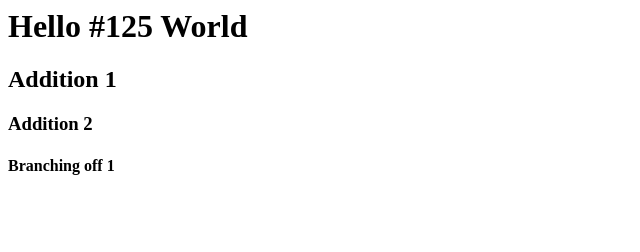
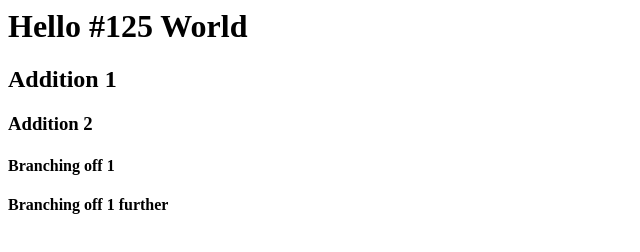
Before and after one commit to Dihep/htmlcss-hello, a plain HTML site: page index.html in a window 1280 px wide. Shown: the whole page, without its empty margins (0-640 px from the left). Drawn offline with Linux system fonts and the light colour scheme.

Commit message:
BranchTest2

```diff
--- a/index.html
+++ b/index.html
@@ -4,5 +4,6 @@
         <h2>Addition 1</h2>
         <h3>Addition 2</h3>
         <h4>Branching off 1</h4>
+        <h4>Branching off 1 further</h4>
     </body>
 </html>
```
